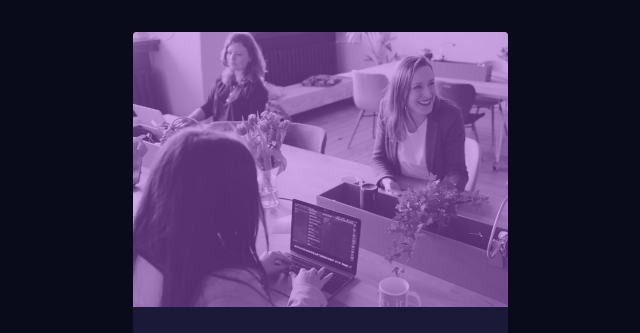
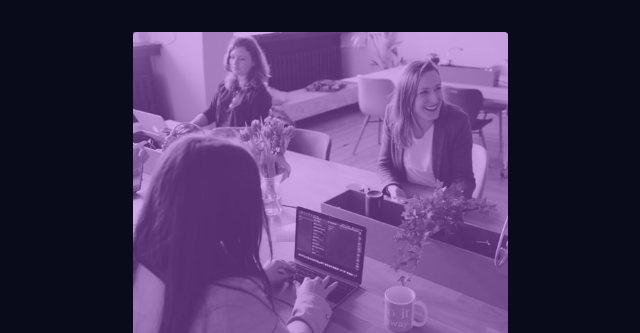
Before and after one commit to raresample/stats-preview-card-component, a website: page index.html in a window 1536 px wide. Shown: the top 333 px of the page, without its empty margins (448-1088 px from the left). Drawn offline with Linux system fonts and the light colour scheme.

Commit message:
Started desktop, implemented image swap

```diff
--- a/index.html
+++ b/index.html
@@ -20,7 +20,8 @@
   <main class="bg-secondary-600 rounded overflow-hidden my-8">
     <div class="image">
       <div id="overlay"></div>
-      <img src="/images/image-header-mobile.jpg" alt="">
+      <img src="/images/image-header-mobile.jpg" alt="teamwork" class="mobile-image">
+      <img src="/images/image-header-desktop.jpg" alt="teamwork" class="desktop-image">
     </div>
     <section class="card px-12 py-8 placeholder-sky-800 text-center">
       <h1 class="text-3xl font-bold">Get <span class="text-secondary-300">insights</span> that help your business grow.</h1>
--- a/src/styles.css
+++ b/src/styles.css
@@ -27,6 +27,10 @@ main {
   border-radius: 4px 4px 0 0;
 }
 
+.desktop-image {
+  display: none;
+}
+
 .discover {
   @apply text-sm text-primary-750 m-4 pb-6;
   line-height: 1.5rem;
@@ -35,3 +39,24 @@ main {
 .stat {
   @apply font-lexand text-primary-600 uppercase text-xs tracking-widest mt-1;
 }
+
+
+@media(min-width:1440px) {
+  #overlay {
+    padding:10px;
+    position:absolute;
+    background-color:hsl(277, 64%, 61%);
+    opacity:0.5;    /* -> transparency 50% */
+    height: 310px;   /* -> image_height - padding */
+    width: 375px;    /* -> image_width - padding */
+    z-index:1;      /* -> put overlay over image */
+    border-radius: 0 4px 4px 0;
+  }
+
+  .mobile-image {
+    display: none;
+  }
+  .desktop-image {
+    display: block;
+  }
+}
```
Also changed, not shown: styles.css.
